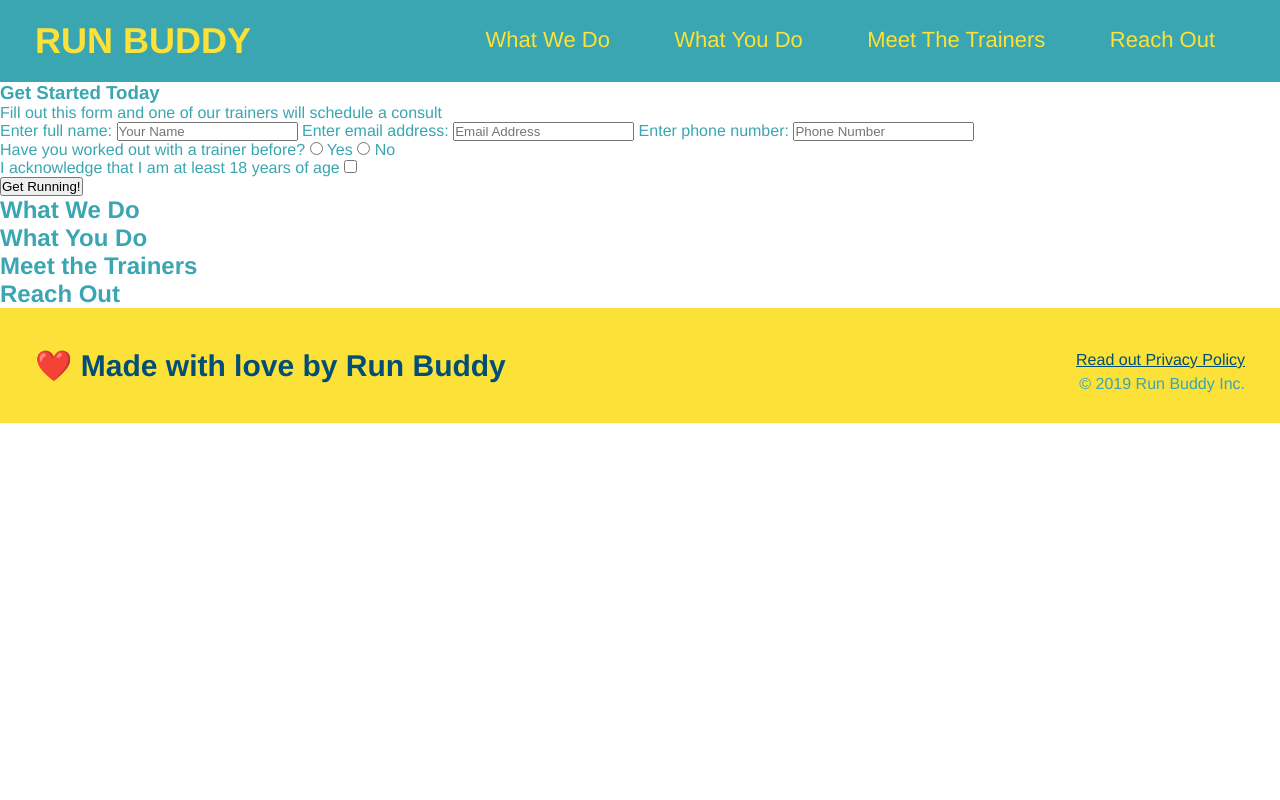
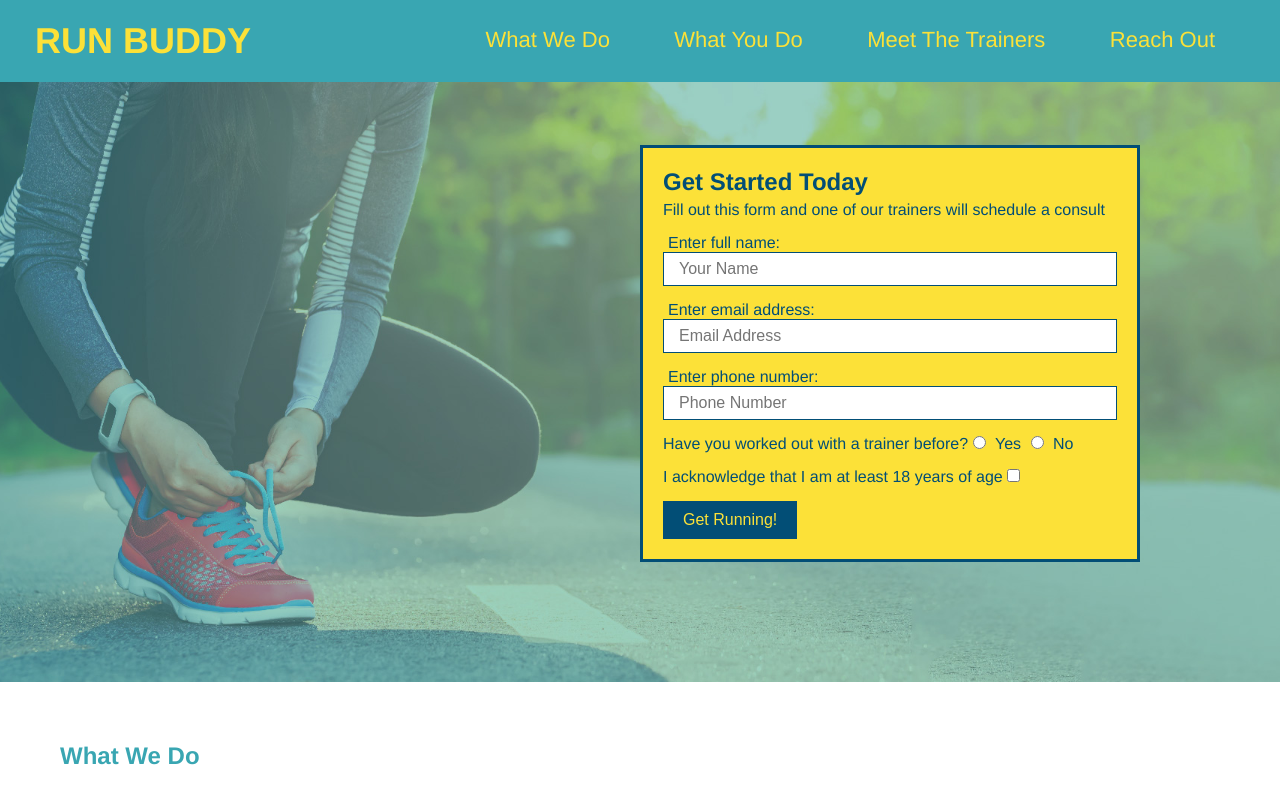
Before and after one commit to Sam-Clark1/run-buddy, a plain HTML site: page index.html in a window 1280 px wide. Shown: the top 800 px of the page. Drawn offline with Linux system fonts and the light colour scheme.

Commit message:
added finished jumbotron with signup form

```diff
--- a/assets/css/style.css
+++ b/assets/css/style.css
@@ -64,3 +64,60 @@ footer div {
 footer a {
     color: #024e76;
   }
+
+section {
+    padding: 60px;
+
+    }
+
+.jumbotron {
+    background-image: url("../images/hero-bg.jpg");
+    height: 600px;
+    background-size:cover;
+    background-position:center;
+    position: relative;
+}
+
+.jumbotron-form {
+  background-color: #fce138;
+  padding: 20px;
+  width: 500px;
+  color: #024e76;
+  border-style: solid;
+  border-width: 3px;
+  border-color: #024e76;
+  position: absolute;
+  bottom: 120px;
+  right: 140px;
+}
+
+.jumbotron-form p {
+  margin: 5px 0 15px 0;
+}
+
+.jumbotron-form h3 {
+  font-size: 24px;
+  margin: 0;
+}
+
+.form-input {
+  border: 1px solid #024e76;
+  display: block;
+  padding: 7px 15px;
+  font-size: 16px;
+  color: #024e76;
+  width: 100%;
+  margin-bottom: 15px;
+}
+
+.jumbotron-form label {
+  margin: 0 5px;
+}
+
+.jumbotron-form button {
+  color: #fce138;
+  background-color: #024e76;
+  border: none;
+  padding: 10px 20px;
+  font-size: 16px;
+}
--- a/index.html
+++ b/index.html
@@ -35,17 +35,17 @@
         </header>
 
         <!-- jumbotron-->
-        <section>
-            <div>
+        <section class="jumbotron">
+            <div class="jumbotron-form">
                 <h3>Get Started Today</h3>
                 <p>Fill out this form and one of our trainers will schedule a consult</p>
                 <form>
                     <label for="name">Enter full name:</label>
-                    <input type="text" placeholder="Your Name" name="name" id="name"/>
+                    <input type="text" placeholder="Your Name" name="name" id="name" class="form-input"/>
                     <label for="email">Enter email address:</label>
-                    <input type="email" placeholder="Email Address" name="email" id="email"/>
+                    <input type="email" placeholder="Email Address" name="email" id="email" class="form-input"/>
                     <label for="phone">Enter phone number:</label>
-                    <input type="tel" placeholder="Phone Number" name="phone" id="phone"/>
+                    <input type="tel" placeholder="Phone Number" name="phone" id="phone" class="form-input"/>
                     <p>
                         Have you worked out with a trainer before?
                         <input type="radio" name="trainer-confirm" id="trainer-yes"/>
```
Also changed, not shown: assets/images/hero-bg.jpg (added).
